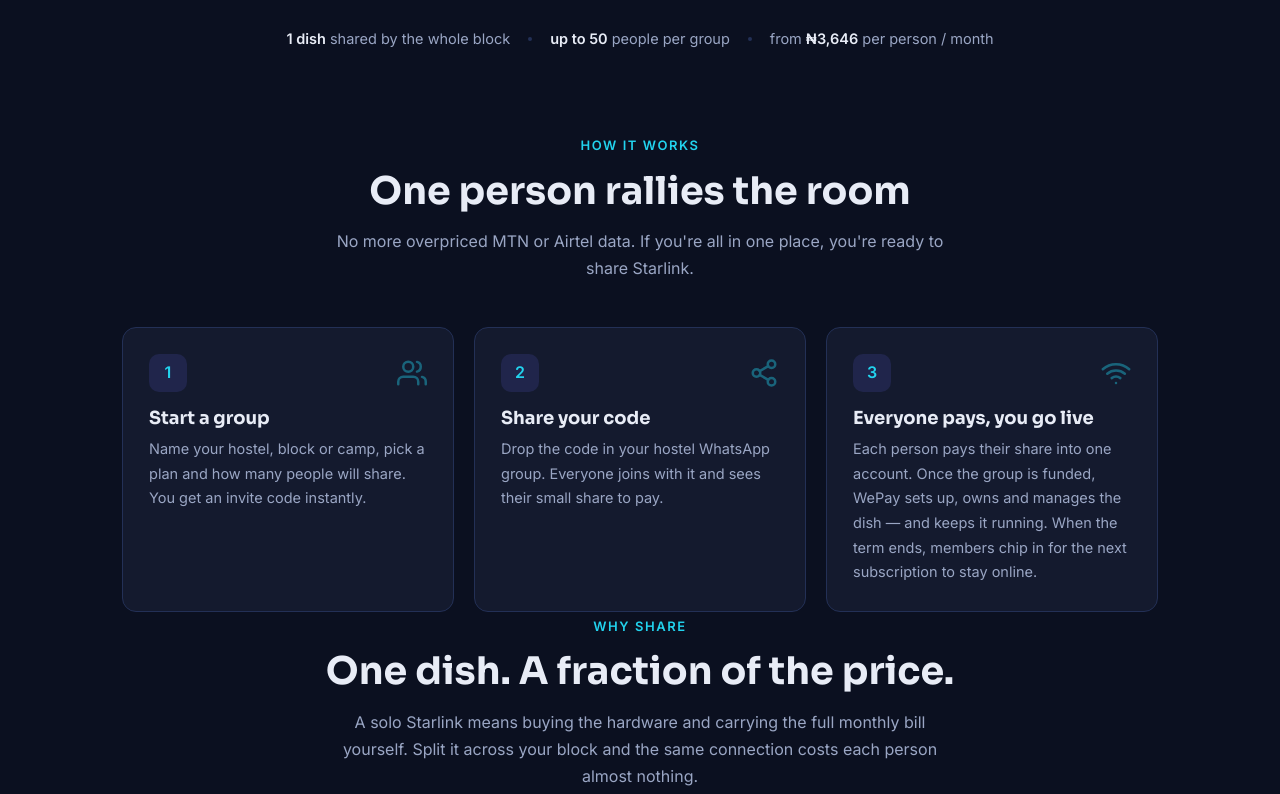
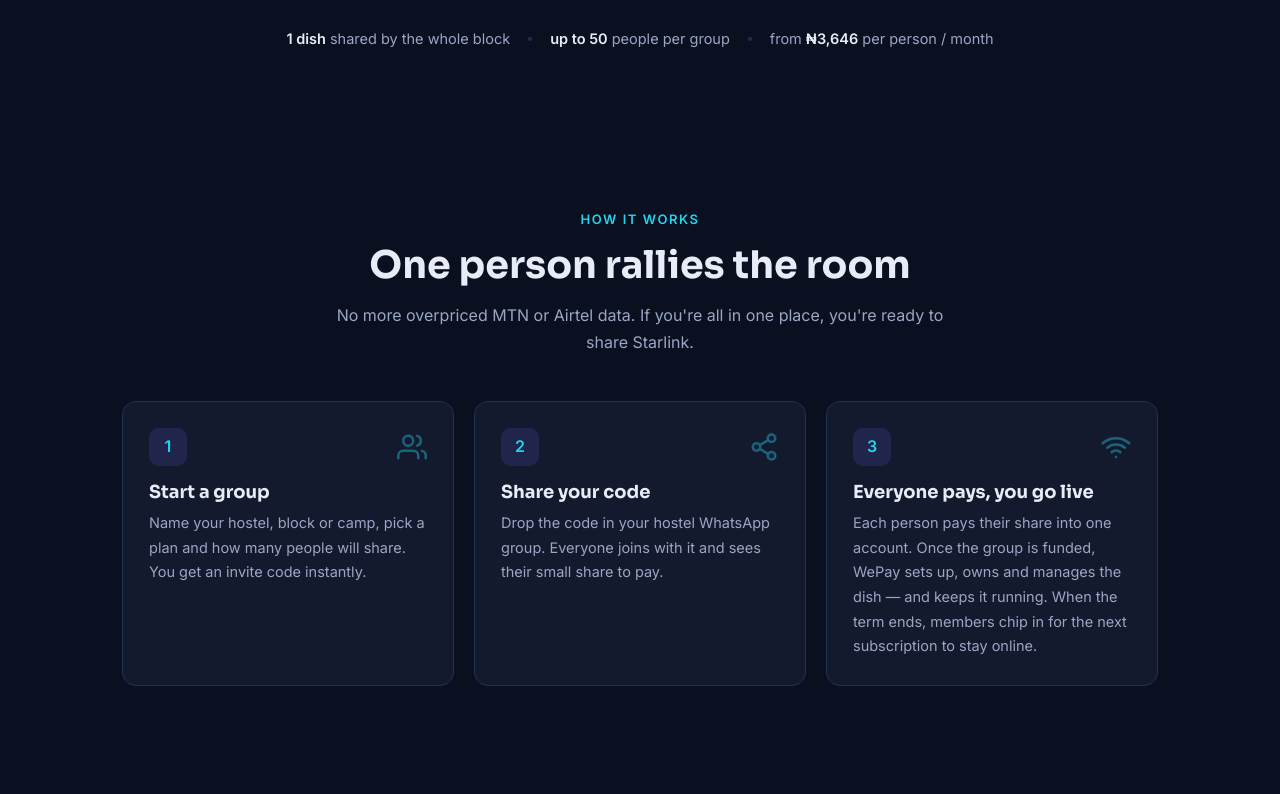
Before and after one commit to RadicalOniSzn/wepay, a website: page index.html in a window 1280 px wide. Shown: the part 566-1360 px from the top of the page. Drawn offline with Linux system fonts and the light colour scheme.

Commit message:
Restore vertical padding on landing sections
section.wrap sections lost their 74px top/bottom padding because the
.wrap class (padding:0 22px) out-specifies the bare section rule. Add a
section.wrap rule to put the vertical padding back while keeping the
22px sides, so Why share / Plans / Ready headers aren't jammed against
the section above.

```diff
--- a/styles.css
+++ b/styles.css
@@ -58,6 +58,9 @@ h1.title em { font-style:normal; background:linear-gradient(135deg,var(--cyan),v
 
 /* Sections */
 section { padding:74px 0; }
+/* When a <section> also carries .wrap, the class's padding:0 22px would wipe
+   out the vertical padding above — restore it while keeping the 22px sides. */
+section.wrap { padding-top:74px; padding-bottom:74px; }
 .section-tag { color:var(--cyan); font-weight:600; font-size:13px; letter-spacing:.12em; text-transform:uppercase; }
 .section-head h2 { font-size:clamp(26px,4vw,38px); font-weight:700; margin:10px 0 14px; }
 .section-head p { color:var(--muted); max-width:620px; }
```
